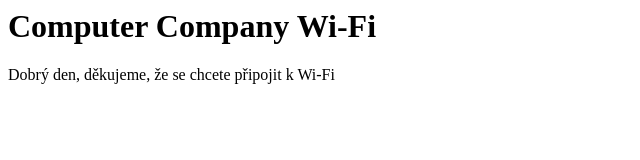
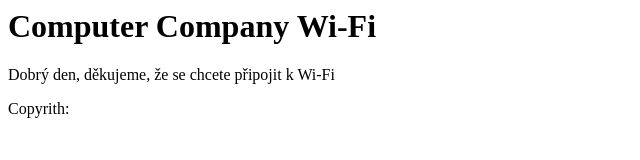
Before and after one commit to Computer-Company/192.168.50.1, a plain HTML site: page index.html in a window 1280 px wide. Shown: the full height of the page, 0-640 px from the left. Drawn offline with Linux system fonts and the light colour scheme.

Commit message:
Update index.html

```diff
--- a/index.html
+++ b/index.html
@@ -1,6 +1,45 @@
 
 <h1>Computer Company Wi-Fi</h1>
 <p>Dobrý den, děkujeme, že se chcete připojit k Wi-Fi</p>
+<p>Copyrith: </p>
+
+
+
+
+
+
+
+
+
+
+
+
+
+
+
+
+
+
+
+
+
+
+
+
+
+
+
+
+
+
+
+
+
+
+
+
+
+
 <!-- <a href> router.js</a> -->
 <!-- <a href> výstupy.js</a> -->
 <!-- <ping>192.168.50.1</ping> -->
```
